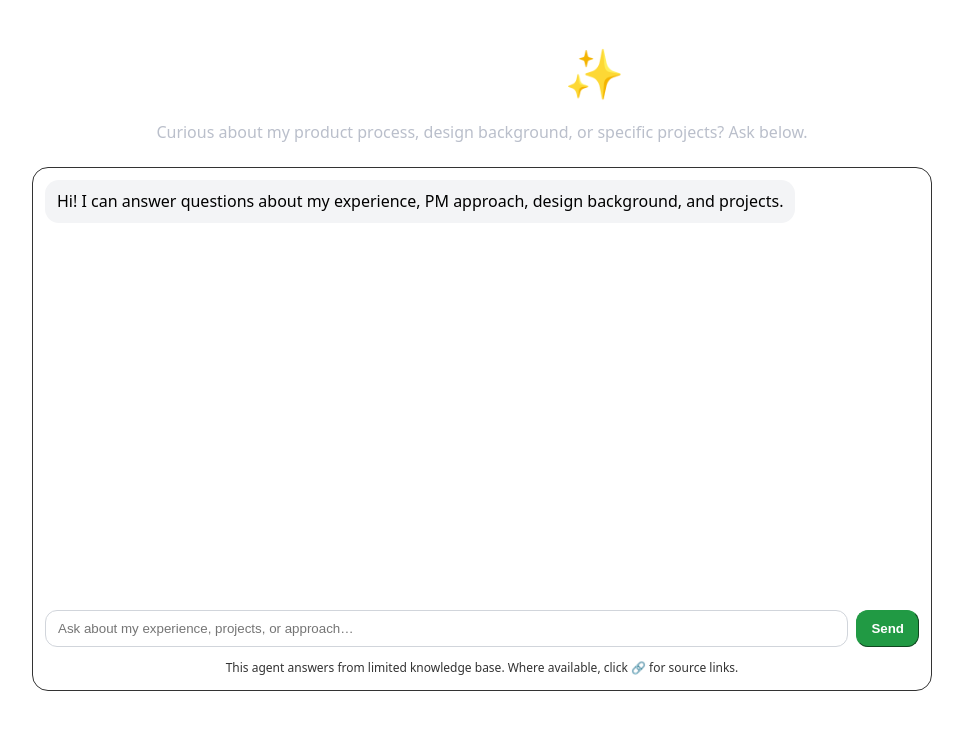
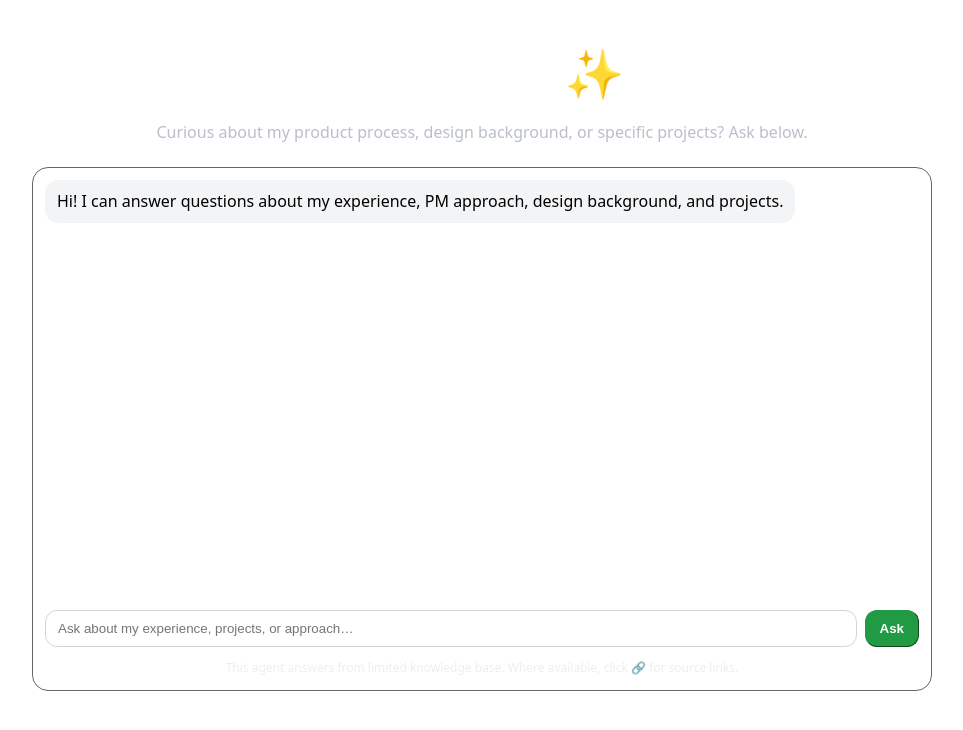
Before and after one commit to ryngrn/portfolio-agent, a Next.js app: page /agent in a window 1280 px wide. Shown: the top 730 px of the page, without its empty margins (158-1121 px from the left). Built offline with nearby package versions, Linux system fonts and the light colour scheme.

Commit message:
better colors

```diff
--- a/components/AgentChat.tsx
+++ b/components/AgentChat.tsx
@@ -194,7 +194,7 @@ export default function AgentChat() {
 
   return (
     <div style={{ margin: '0 auto', maxWidth: '900px', width: '100%' }}>
-      <div style={{ border: '1px solid #333333', borderRadius: '16px', padding: '12px', backgroundColor: 'rgba(255,255,255,0.5)' }}>
+      <div style={{ border: '1px solid #666666', borderRadius: '16px', padding: '12px', backgroundColor: 'rgba(255,255,255,0.3)' }}>
         <div style={{ height: '420px', overflowY: 'auto', display: 'flex', flexDirection: 'column', gap: '8px' }}>
           {msgs.map((m, i) => {
             const isUser = m.role === 'user';
@@ -242,13 +242,13 @@ export default function AgentChat() {
               opacity: loading ? 0.6 : 1,
             }}
           >
-            {loading ? '…' : 'Send'}
+            {loading ? '…' : 'Ask'}
           </button>
         </div>
 
         <p style={{
           fontSize: '12px',
-          color: '#333333',
+          color: '#EEEEEE',
           marginTop: '12px',
           textAlign: 'center' as const,
           marginBottom: '2px', }}>
```
